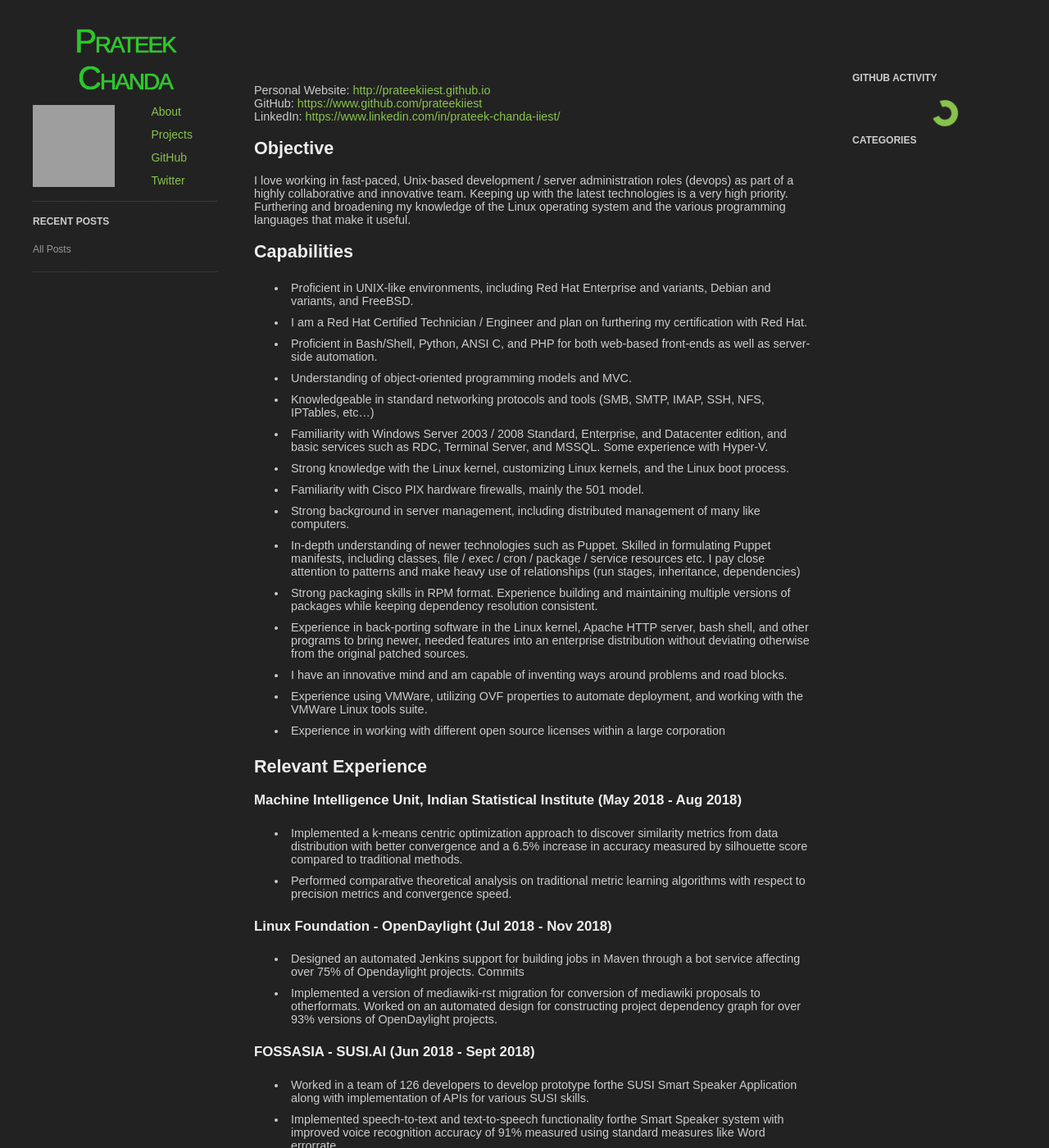
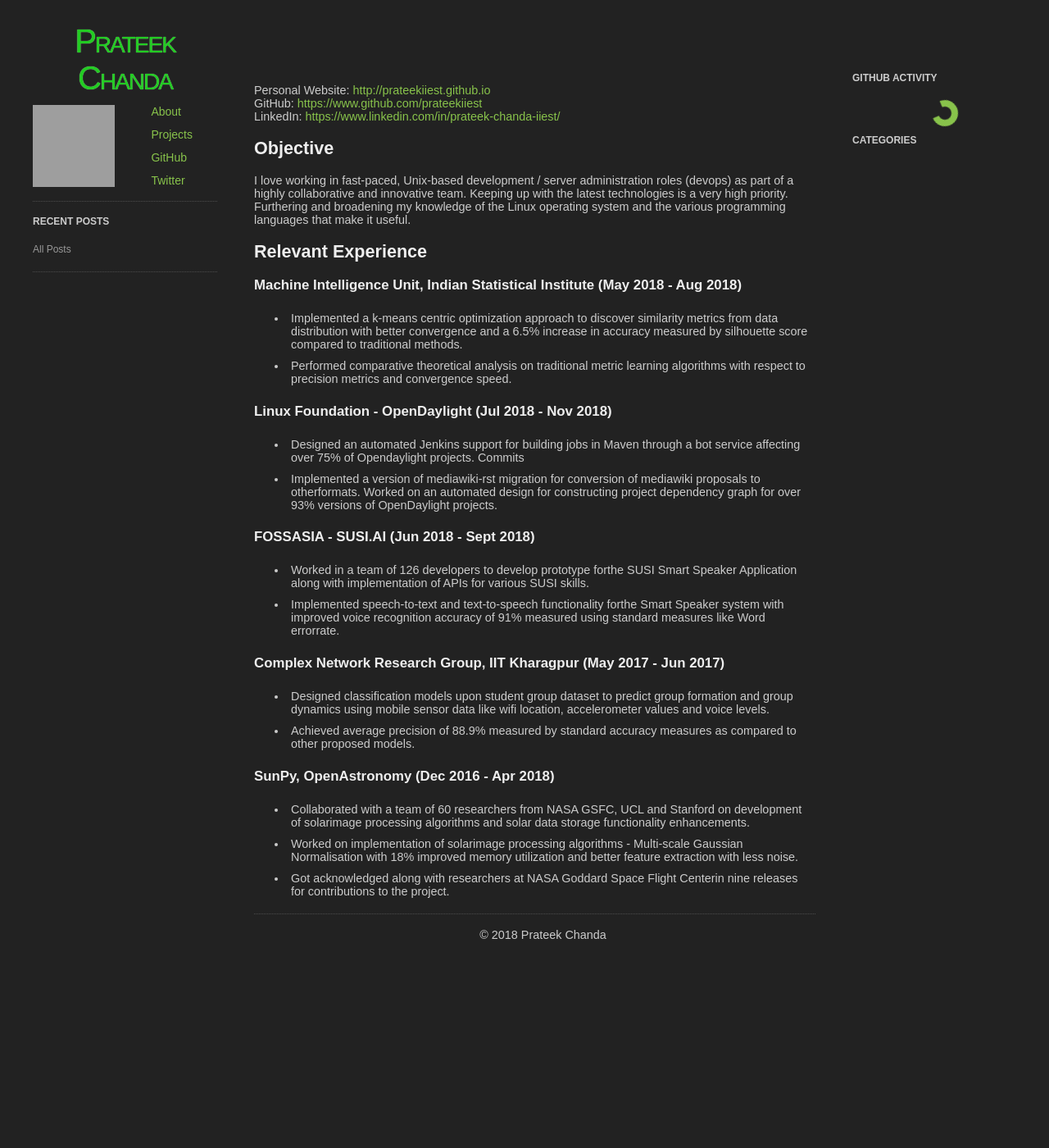
Before and after one commit to prateekiiest/prateekiie.github.io, a Jekyll site: the page built from index.md, in a window 1280 px wide and 1400 px high. Shown: the whole window at 82% size. Built offline with Jekyll 4.4.1, drawn with Linux system fonts in a browser that asks for light colours; our own code applies the rules of GitHub Pages for plain Markdown files; Markdown is read by kramdown in place of the engine named in the settings; grey boxes are pictures that could not be loaded.

Commit message:
Update index.md

```diff
--- a/index.md
+++ b/index.md
@@ -5,23 +5,6 @@ LinkedIn: <https://www.linkedin.com/in/prateek-chanda-iiest/>
 
 ## Objective
 I love working in fast-paced, Unix-based development / server administration roles (devops) as part of a highly collaborative and innovative team. Keeping up with the latest technologies is a very high priority. Furthering and broadening my knowledge of the Linux operating system and the various programming languages that make it useful.
-
-## Capabilities
-* Proficient in UNIX-like environments, including Red Hat Enterprise and variants, Debian and variants, and FreeBSD.
-* I am a Red Hat Certified Technician / Engineer and plan on furthering my certification with Red Hat.
-* Proficient in Bash/Shell, Python, ANSI C, and PHP for both web-based front-ends as well as server-side automation.
-* Understanding of object-oriented programming models and MVC.
-* Knowledgeable in standard networking protocols and tools (SMB, SMTP, IMAP, SSH, NFS, IPTables, etc...)
-* Familiarity with Windows Server 2003 / 2008 Standard, Enterprise, and Datacenter edition, and basic services such as RDC, Terminal Server, and MSSQL. Some experience with Hyper-V.
-* Strong knowledge with the Linux kernel, customizing Linux kernels, and the Linux boot process.
-* Familiarity with Cisco PIX hardware firewalls, mainly the 501 model.
-* Strong background in server management, including distributed management of many like computers.
-* In-depth understanding of newer technologies such as Puppet. Skilled in formulating Puppet manifests, including classes, file / exec / cron / package / service resources etc. I pay close attention to patterns and make heavy use of relationships (run stages, inheritance, dependencies)
-* Strong packaging skills in RPM format. Experience building and maintaining multiple versions of packages while keeping dependency resolution consistent.
-* Experience in back-porting software in the Linux kernel, Apache HTTP server, bash shell, and other programs to bring newer, needed features into an enterprise distribution without deviating otherwise from the original patched sources.
-* I have an innovative mind and am capable of inventing ways around problems and road blocks.
-* Experience using VMWare, utilizing OVF properties to automate deployment, and working with the VMWare Linux tools suite.
-* Experience in working with different open source licenses within a large corporation
 
 ## Relevant Experience
 ### Machine Intelligence Unit, Indian Statistical Institute (May 2018 - Aug 2018)
```
